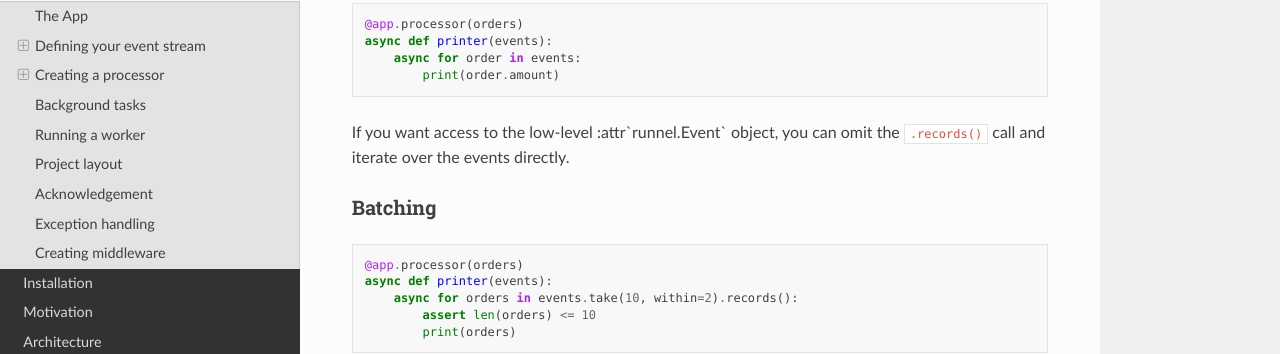
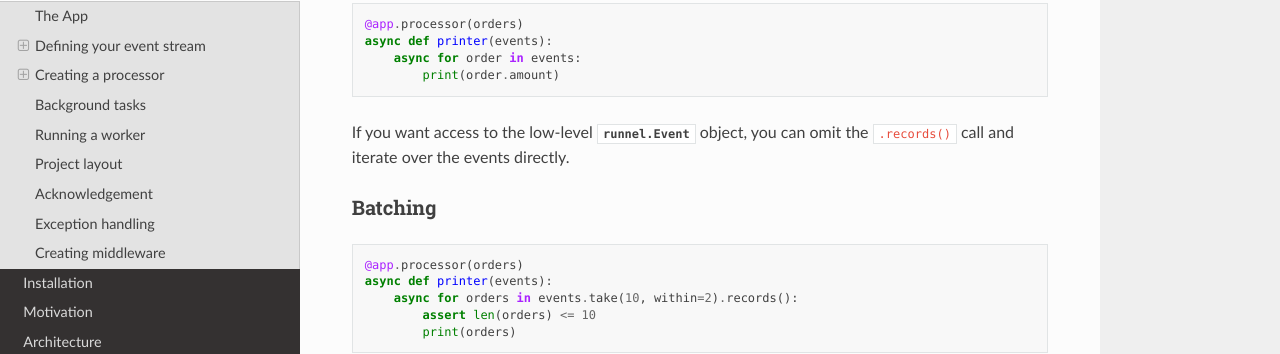
Before and after one commit to mjwestcott/runnel, a Sphinx documentation site: the page built from docs/guide.rst, in a window 1280 px wide and 900 px high, scrolled down 3048 px. Shown: the part 135-489 px from the top of the window. Built offline with Sphinx 7.4.7 and the Read the Docs theme 2.0.0, drawn with Linux system fonts in a browser that asks for light colours.

Commit message:
Fix typo in docs/guide.rst

```diff
--- a/docs/guide.rst
+++ b/docs/guide.rst
@@ -191,8 +191,8 @@ Raw events
             print(order.amount)
 
 
-If you want access to the low-level :attr`runnel.Event` object, you can omit
-the ``.records()`` call and iterate over the events directly.
+If you want access to the low-level :attr:`runnel.Event` object, you can omit the
+``.records()`` call and iterate over the events directly.
 
 
 Batching
```
Also changed, not shown: 5 other files.
